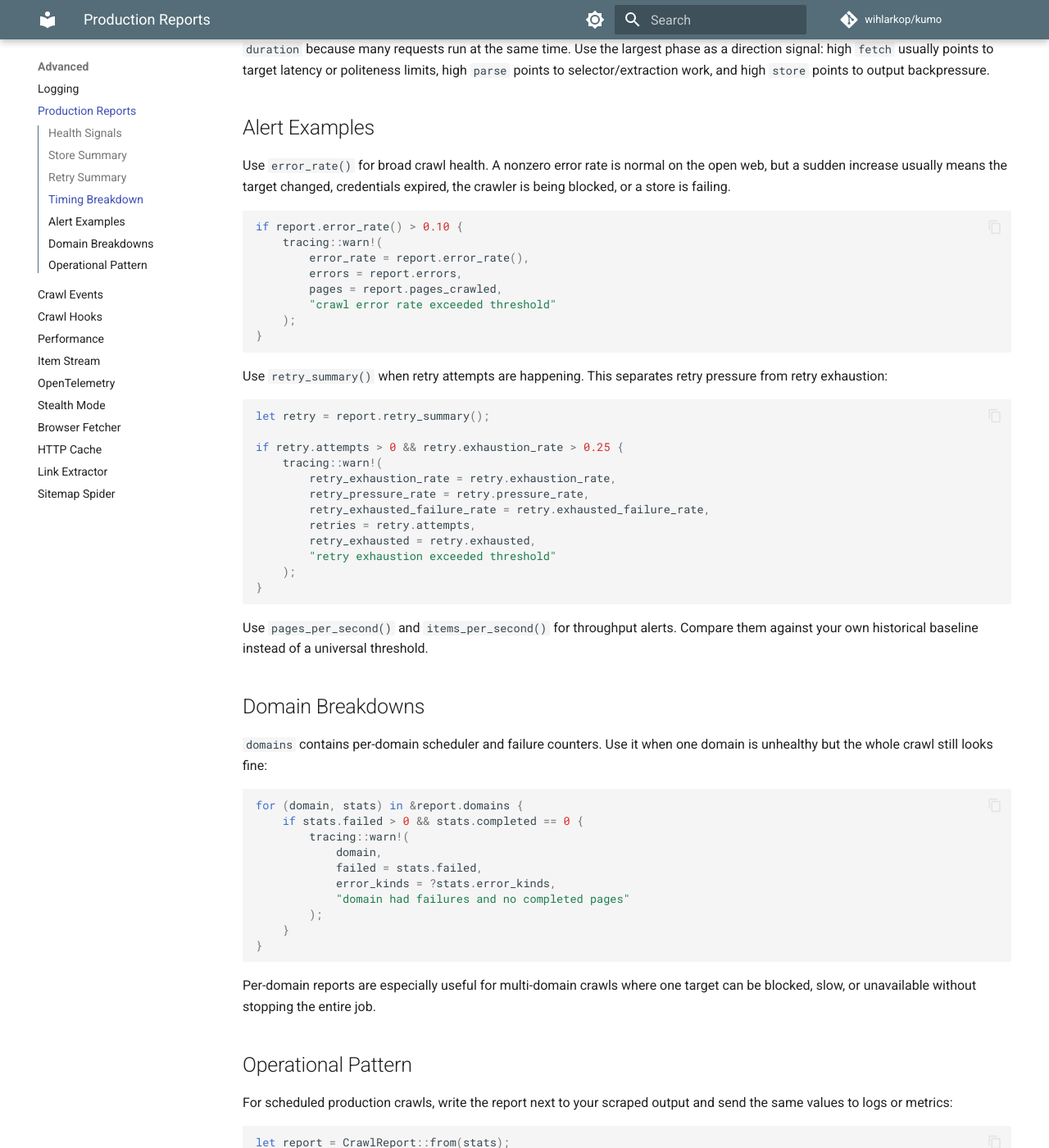
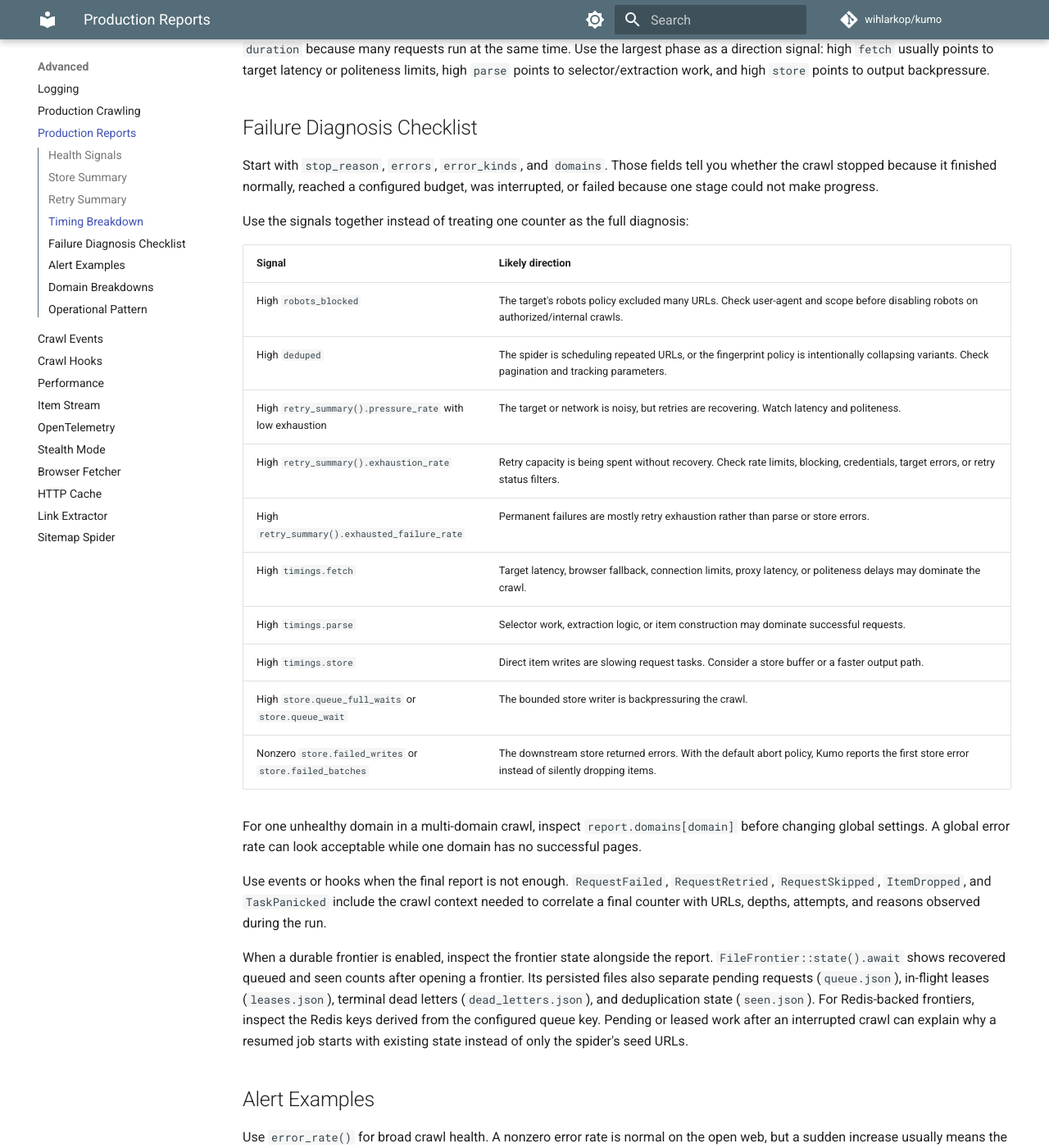
Before and after one commit to wihlarkop/kumo, an MkDocs documentation site: the page built from docs/src/advanced/production-reports.md, in a window 1280 px wide and 1400 px high, scrolled down 4826 px. Shown: the whole window at 82% size. Built offline with MkDocs 1.6.1 and Material for MkDocs 9.7.7, drawn with Linux system fonts in a browser that asks for light colours; comment, search, counter and statistics services are not loaded.

Commit message:
docs: improve production crawling guidance

```diff
--- a/docs/mkdocs.yml
+++ b/docs/mkdocs.yml
@@ -86,6 +86,7 @@
     - Feature Flags: feature-flags.md
   - Advanced:
     - Logging: advanced/logging.md
+    - Production Crawling: advanced/production-crawling.md
     - Production Reports: advanced/production-reports.md
     - Crawl Events: advanced/crawl-events.md
     - Crawl Hooks: advanced/crawl-hooks.md
--- a/docs/src/advanced/production-reports.md
+++ b/docs/src/advanced/production-reports.md
@@ -166,6 +166,46 @@
 usually points to target latency or politeness limits, high `parse` points to
 selector/extraction work, and high `store` points to output backpressure.
 
+## Failure Diagnosis Checklist
+
+Start with `stop_reason`, `errors`, `error_kinds`, and `domains`. Those fields
+tell you whether the crawl stopped because it finished normally, reached a
+configured budget, was interrupted, or failed because one stage could not make
+progress.
+
+Use the signals together instead of treating one counter as the full diagnosis:
+
+| Signal | Likely direction |
+|--------|------------------|
+| High `robots_blocked` | The target's robots policy excluded many URLs. Check user-agent and scope before disabling robots on authorized/internal crawls. |
+| High `deduped` | The spider is scheduling repeated URLs, or the fingerprint policy is intentionally collapsing variants. Check pagination and tracking parameters. |
+| High `retry_summary().pressure_rate` with low exhaustion | The target or network is noisy, but retries are recovering. Watch latency and politeness. |
+| High `retry_summary().exhaustion_rate` | Retry capacity is being spent without recovery. Check rate limits, blocking, credentials, target errors, or retry status filters. |
+| High `retry_summary().exhausted_failure_rate` | Permanent failures are mostly retry exhaustion rather than parse or store errors. |
+| High `timings.fetch` | Target latency, browser fallback, connection limits, proxy latency, or politeness delays may dominate the crawl. |
+| High `timings.parse` | Selector work, extraction logic, or item construction may dominate successful requests. |
+| High `timings.store` | Direct item writes are slowing request tasks. Consider a store buffer or a faster output path. |
+| High `store.queue_full_waits` or `store.queue_wait` | The bounded store writer is backpressuring the crawl. |
+| Nonzero `store.failed_writes` or `store.failed_batches` | The downstream store returned errors. With the default abort policy, Kumo reports the first store error instead of silently dropping items. |
+
+For one unhealthy domain in a multi-domain crawl, inspect
+`report.domains[domain]` before changing global settings. A global error rate
+can look acceptable while one domain has no successful pages.
+
+Use events or hooks when the final report is not enough. `RequestFailed`,
+`RequestRetried`, `RequestSkipped`, `ItemDropped`, and `TaskPanicked` include
+the crawl context needed to correlate a final counter with URLs, depths,
+attempts, and reasons observed during the run.
+
+When a durable frontier is enabled, inspect the frontier state alongside the
+report. `FileFrontier::state().await` shows recovered queued and seen counts
+after opening a frontier. Its persisted files also separate pending requests
+(`queue.json`), in-flight leases (`leases.json`), terminal dead letters
+(`dead_letters.json`), and deduplication state (`seen.json`). For Redis-backed
+frontiers, inspect the Redis keys derived from the configured queue key. Pending
+or leased work after an interrupted crawl can explain why a resumed job starts
+with existing state instead of only the spider's seed URLs.
+
 ## Alert Examples
 
 Use `error_rate()` for broad crawl health. A nonzero error rate is normal on the
```
Also changed, not shown: docs/src/advanced/performance.md (+26 -0 lines), docs/src/advanced/production-crawling.md (added, +150 -0 lines), docs/src/changelog.md (+2 -0 lines), docs/src/index.md (+4 -3 lines), README.md.
